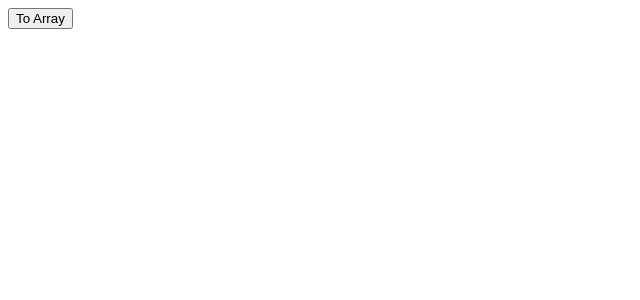
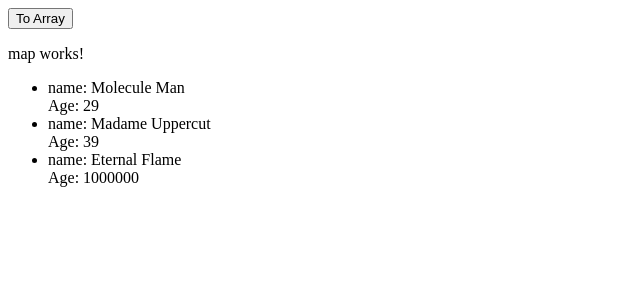
Before and after one commit to Digital-Trainee/rxjs, an Angular app: page /map in a window 1280 px wide. Before the commit this address led to /. Shown: the top 300 px of the page, without its empty margins (0-640 px from the left). Built offline with nearby package versions, Linux system fonts and the light colour scheme.

Commit message:
create map comp and try examples using interval, from only this two i can check this map operator is use for modified data before subscribe

```diff
--- a/src/app/app.routes.ts
+++ b/src/app/app.routes.ts
@@ -6,6 +6,7 @@ import { OfComponent } from './of/of.component';
 import { FromComponent } from './from/from.component';
 import { ToArrayComponent } from './to-array/to-array.component';
 import { ObservableComponent } from './observable/observable.component';
+import { MapComponent } from './map/map.component';
 
 export const routes: Routes = [
   {path:'',component: IntervalComponent },
@@ -13,5 +14,8 @@ export const routes: Routes = [
   {path : 'of',component:OfComponent},
   {path : 'from',component:FromComponent},
   {path : 'to-array',component:ToArrayComponent},
-  {path : 'custom-observable',component:ObservableComponent}
+  {path : 'custom-observable',component:ObservableComponent},
+  // Transformation Operators
+  {path : 'map',component:MapComponent}
+
 ];
--- /dev/null
+++ b/src/app/map/map.component.html
@@ -0,0 +1,5 @@
+<p>map works!</p>
+
+<ul id="members">
+
+</ul>
--- /dev/null
+++ b/src/app/map/map.component.ts
@@ -0,0 +1,72 @@
+import { Component, OnInit } from '@angular/core';
+import { from, interval, map, Subscription, take } from 'rxjs';
+
+@Component({
+  selector: 'app-map',
+  standalone: true,
+  imports: [],
+  templateUrl: './map.component.html',
+  styleUrl: './map.component.scss'
+})
+export class MapComponent implements OnInit {
+
+  ngOnInit(): void {
+    let sub : Subscription;
+    let sub1 : Subscription;
+    let inter = interval(1000)
+    sub = inter.pipe(map( res => 'Map '+res
+    )).subscribe((res:any)=>{
+      console.log('sub '+res);
+      if(res == 'Map 5'){
+        sub.unsubscribe();
+      }
+    })
+
+    // we can any thing can do with map operator
+    sub1 = inter.pipe(take(10),map( res => res * 10 )).subscribe((res:any)=>{
+      console.log( 'sub1 '+res);
+    })
+
+    const members = [
+    {
+      "name": "Molecule Man",
+      "age": 29,
+      "secretIdentity": "Dan Jukes",
+      "powers": ["Radiation resistance", "Turning tiny", "Radiation blast"]
+    },
+    {
+      "name": "Madame Uppercut",
+      "age": 39,
+      "secretIdentity": "Jane Wilson",
+      "powers": [
+        "Million tonne punch",
+        "Damage resistance",
+        "Superhuman reflexes"
+      ]
+    },
+    {
+      "name": "Eternal Flame",
+      "age": 1000000,
+      "secretIdentity": "Unknown",
+      "powers": [
+        "Immortality",
+        "Heat Immunity",
+        "Inferno",
+        "Teleportation",
+        "Interdimensional travel"
+      ]
+    }
+  ];
+
+  let memFrom = from(members)
+  memFrom.pipe( map(res => [ res.name , res.age ] )).subscribe((res:any)=>{
+      console.log(res);
+
+      let mem = document.createElement('li')
+      mem.innerHTML = 'name: '+ res[0] + '<br> Age: '+ res[1]
+      document.getElementById('members')?.appendChild(mem);
+    })
+
+  }
+
+}
```
Also changed, not shown: src/app/map/map.component.scss (added), 1 other file (tests, documents, lock files or other folders).
